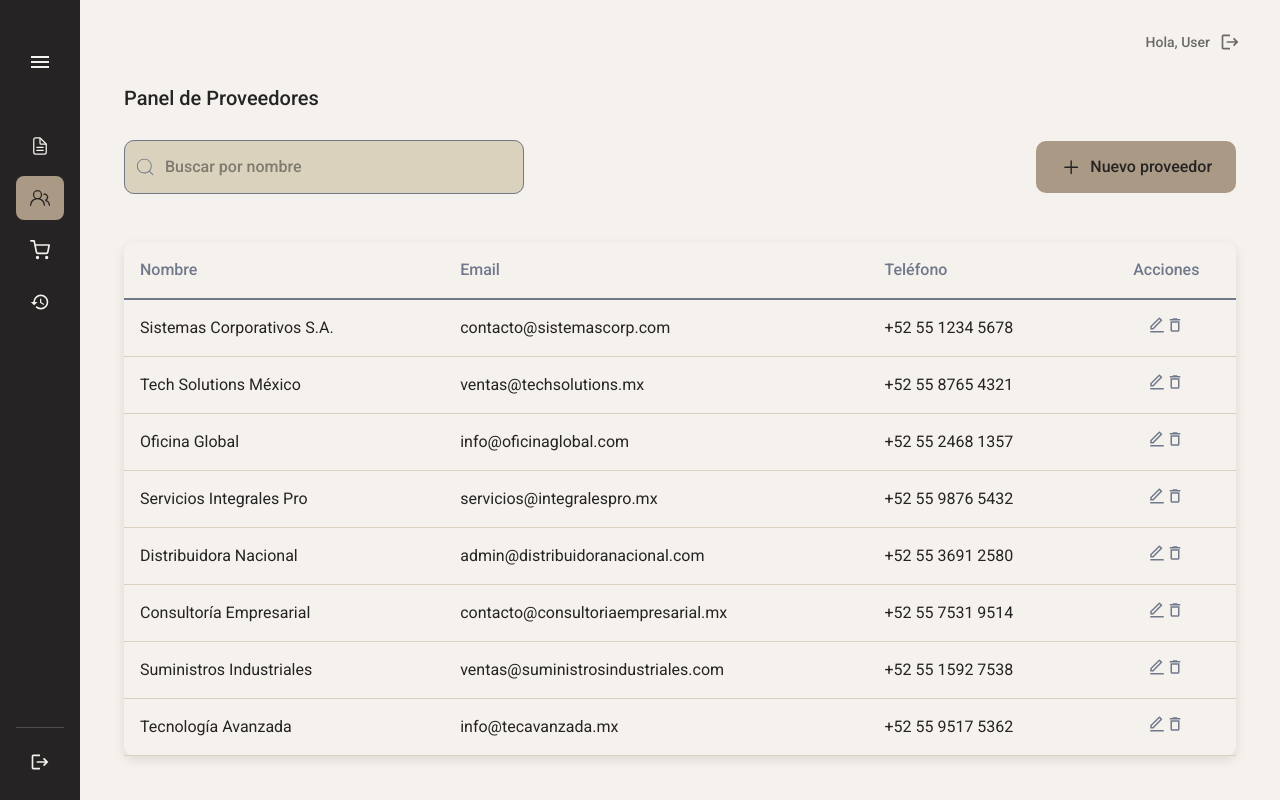
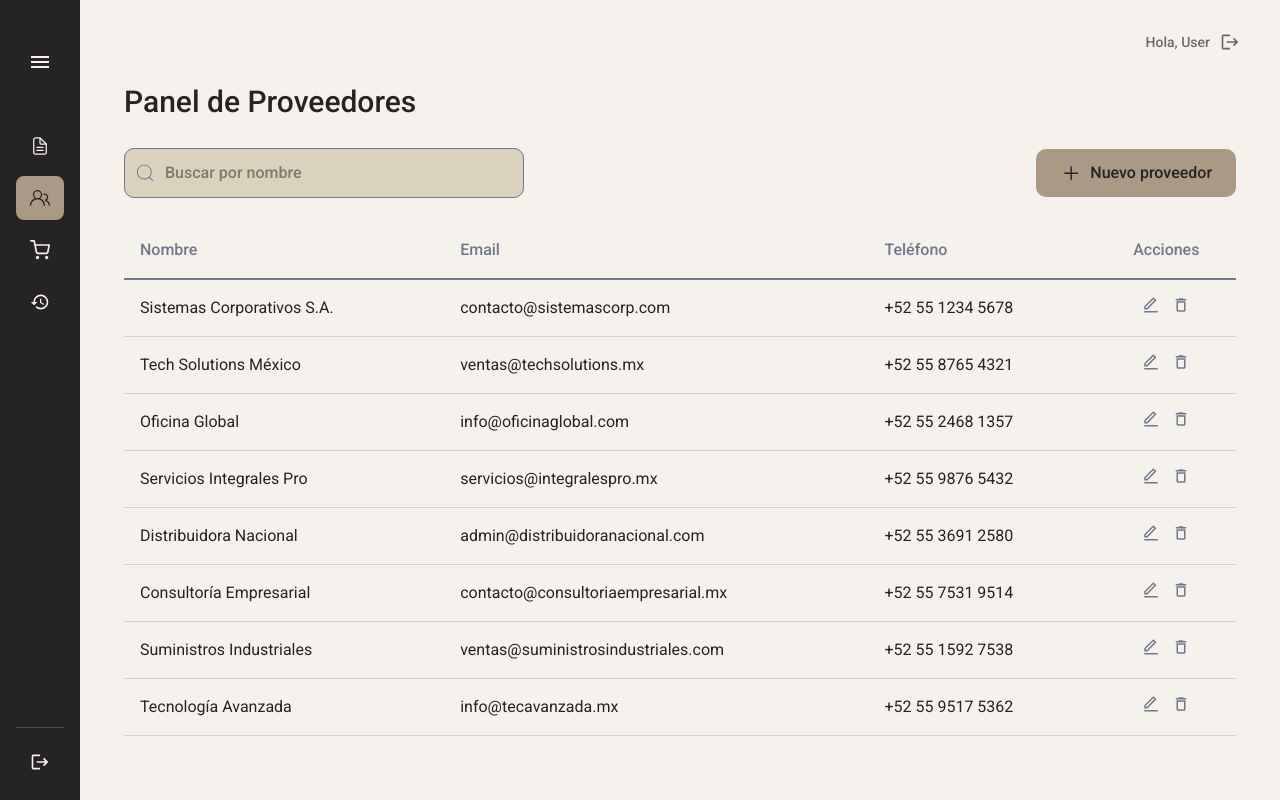
Before and after one commit to Katelynshapoval/BudgetManager, a React (Vite) app in the folder frontend/: page /dashboard/proveedores in a window 1280 px wide. Built offline with nearby package versions, Linux system fonts and the light colour scheme.

Commit message:
proveedores tailwind

```diff
--- a/frontend/src/index.css
+++ b/frontend/src/index.css
@@ -1,36 +1,59 @@
+/* Fonts */
 @import url("https://fonts.googleapis.com/css2?family=Roboto:wght@300;400;500;700&display=swap");
+
+/* Tailwind */
 @import "tailwindcss";
 
+/* Theme / Design Tokens */
 @theme {
+  /* Colors */
   --color-background: #f5f1ed;
   --color-text: #252323;
   --color-primary: #70798c;
   --color-secondary: #dad2bc;
   --color-accent: #a99985;
   --color-light: #6b6968;
+
+  /* Typography */
   --font-sans: "Roboto", sans-serif;
 }
 
+/* BASE LAYER */
 @layer base {
+  /* Global Reset / Scroll */
+  html,
+  body {
+    @apply w-full;
+    overflow-x: scroll;
+    -ms-overflow-style: none;
+    scrollbar-width: none;
+  }
+
+  html::-webkit-scrollbar,
+  body::-webkit-scrollbar {
+    height: 0;
+  }
+
   /* Typography */
   body {
     @apply font-sans font-medium text-xl;
   }
 
   h1 {
-    @apply mb-7;
+    @apply mb-7 text-xl md:text-3xl;
   }
 
   /* Forms */
   input {
-    @apply w-full px-3 py-2 md:py-3.5 rounded-lg border border-accent bg-secondary
-           transition-all duration-200 ease-in-out outline-none
+    @apply w-full rounded-lg border border-accent bg-secondary
+           px-3 py-2 md:py-3.5
+           outline-none transition-all duration-200 ease-in-out
            focus:border-accent focus:ring-4 focus:ring-accent/30 focus:outline-none;
   }
 
   /* Tables */
   table {
-    @apply w-full text-left border-collapse;
+    @apply w-full border-collapse text-left;
   }
 
   thead tr {
@@ -55,14 +78,73 @@
   }
 }
 
+/* COMPONENT LAYER */
 @layer components {
+  /* Page Layout */
   .page {
     @apply bg-background p-5;
   }
+
+  /* Table Actions */
   .actionCell {
-    @apply flex justify-center;
+    @apply flex justify-center gap-3;
   }
+
   .tableActionIcon {
-    @apply text-base md:text-lg text-primary hover:text-text cursor-pointer;
+    @apply cursor-pointer text-base md:text-lg text-primary hover:text-text;
+  }
+
+  /* Control Bar (search + add-new) */
+  .controlButtons {
+    @apply mb-6 flex flex-col gap-4 items-center justify-between md:flex-row;
+  }
+
+  /* Search Bar */
+  .searchBar {
+    @apply relative w-full max-w-100 rounded-[10px] bg-secondary;
+  }
+
+  .search-icon {
+    @apply absolute left-2.5 top-1/2 -translate-y-1/2 text-primary;
+  }
+
+  .searchBar input {
+    @apply w-full rounded-[10px] border border-primary bg-transparent
+           p-2 px-10 md:p-3 md:px-10
+           text-sm md:text-base outline-none
+           transition-all duration-300 ease-in-out;
+  }
+
+  .searchBar input:focus {
+    @apply border-accent ring-[3px] ring-accent/30;
+  }
+
+  /* Add-New Button */
+  .addNewButton {
+    @apply flex w-full items-center justify-center gap-2
+           rounded-[10px] border-none bg-accent
+           p-2 md:w-50 md:p-3
+           cursor-pointer text-sm md:text-base
+           transition-all duration-300 ease-in-out;
+  }
+
+  .addNewButton:hover {
+    @apply -translate-y-0.5 bg-primary text-white;
+  }
+
+  /* Icons */
+  .iconProveedores {
+    @apply text-[1.4rem];
+  }
+
+  /* Utilities */
+  .hideHorizontalScroll {
+    @apply w-full overflow-x-auto;
+    -ms-overflow-style: none;
+    scrollbar-width: none;
+  }
+
+  .hideHorizontalScroll::-webkit-scrollbar {
+    display: none;
   }
 }
--- a/frontend/src/pages/Presupuesto/Presupuesto.jsx
+++ b/frontend/src/pages/Presupuesto/Presupuesto.jsx
@@ -48,7 +48,7 @@ function DepartmentFilter({ id, value, onChange }) {
 
 function BudgetTable({ data }) {
   return (
-    <div className="overflow-x-auto w-full">
+    <div className="hideHorizontalScroll">
       <table className="table">
         <thead>
           <tr>
--- a/frontend/src/pages/Proveedores/Proveedores.css
+++ /dev/null
@@ -1,67 +0,0 @@
-.buttonsProveedores {
-  display: flex;
-  justify-content: space-between;
-  align-items: center;
-  margin-bottom: 3rem;
-}
-
-.searchByName {
-  position: relative;
-  width: 400px;
-  border-radius: 10px;
-  background-color: var(--color-secondary);
-}
-
-.search-icon {
-  position: absolute;
-  top: 50%;
-  left: 10px;
-  transform: translateY(-50%);
-  color: var(--color-primary);
-}
-
-.searchByName input {
-  width: 100%;
-  padding: 15px 15px 15px 40px;
-  border: 1px solid var(--color-primary);
-  border-radius: 10px;
-  background-color: transparent;
-  outline: none;
-  font-size: 1rem;
-  transition: all 0.3s ease;
-}
-
-.searchByName input:focus {
-  border: 1px solid var(--color-accent);
-  box-shadow: 0 0 0 3px rgba(169, 153, 133, 0.3);
-}
-
-.nuevoProveedor {
-  display: flex;
-  align-items: center;
-  justify-content: center;
-  gap: 8px;
-  width: 200px;
-  padding: 15px;
-  border: none;
-  border-radius: 10px;
-  background-color: var(--color-accent);
-  cursor: pointer;
-  font-size: 1rem;
-  transition: all 0.3s ease;
-}
-
-.nuevoProveedor:hover {
-  background-color: var(--color-primary);
-  color: white;
-  transform: translateY(-2px);
-}
-
-.iconProveedores {
-  font-size: 1.4rem;
-}
-
-.proveedores .table {
-  box-shadow: rgba(0, 0, 0, 0.1) 0px 4px 12px;
-  border-radius: 10px;
-}
--- a/frontend/src/pages/Proveedores/Proveedores.jsx
+++ b/frontend/src/pages/Proveedores/Proveedores.jsx
@@ -1,4 +1,3 @@
-import "./Proveedores.css";
 import { CiSearch } from "react-icons/ci";
 import { IoAddOutline } from "react-icons/io5";
 import { RiEditLine } from "react-icons/ri";
@@ -6,30 +5,90 @@ import { MdDeleteOutline } from "react-icons/md";
 import NuevoProveedor from "../../components/NuevoProveedor/NuevoProveedor";
 import { useState } from "react";
 
+const PROVEEDORES = [
+  {
+    name: "Sistemas Corporativos S.A.",
+    email: "contacto@sistemascorp.com",
+    phone: "+52 55 1234 5678",
+  },
+  {
+    name: "Tech Solutions México",
+    email: "ventas@techsolutions.mx",
+    phone: "+52 55 8765 4321",
+  },
+  {
+    name: "Oficina Global",
+    email: "info@oficinaglobal.com",
+    phone: "+52 55 2468 1357",
+  },
+  {
+    name: "Servicios Integrales Pro",
+    email: "servicios@integralespro.mx",
+    phone: "+52 55 9876 5432",
+  },
+  {
+    name: "Distribuidora Nacional",
+    email: "admin@distribuidoranacional.com",
+    phone: "+52 55 3691 2580",
+  },
+  {
+    name: "Consultoría Empresarial",
+    email: "contacto@consultoriaempresarial.mx",
+    phone: "+52 55 7531 9514",
+  },
+  {
+    name: "Suministros Industriales",
+    email: "ventas@suministrosindustriales.com",
+    phone: "+52 55 1592 7538",
+  },
+  {
+    name: "Tecnología Avanzada",
+    email: "info@tecavanzada.mx",
+    phone: "+52 55 9517 5362",
+  },
+];
+
 function Proveedor() {
   const [addProveedorShow, setAddProveedorShow] = useState(false);
+  const [search, setSearch] = useState("");
+
+  const filteredProveedores = PROVEEDORES.filter((p) =>
+    p.name.toLowerCase().includes(search.toLowerCase()),
+  );
+
   return (
     <div className="page proveedores">
       <h1>Panel de Proveedores</h1>
+
       {addProveedorShow && (
         <NuevoProveedor
           hidePopup={() => setAddProveedorShow(false)}
           show={addProveedorShow}
         />
       )}
-      <div className="buttonsProveedores">
-        <div className="searchByName">
+
+      {/* Toolbar */}
+      <div className="controlButtons">
+        <div className="searchBar">
           <CiSearch className="search-icon iconProveedores" />
-          <input type="text" placeholder="Buscar por nombre" />
+          <input
+            type="text"
+            placeholder="Buscar por nombre"
+            value={search}
+            onChange={(e) => setSearch(e.target.value)}
+          />
         </div>
         <button
-          className="nuevoProveedor"
+          className="addNewButton"
           onClick={() => setAddProveedorShow(true)}
         >
           <IoAddOutline className="iconProveedores" />
           Nuevo proveedor
         </button>
       </div>
+
+      {/* Table */}
+      <div className="hideHorizontalScroll">
         <table className="table">
           <thead>
             <tr>
@@ -40,80 +99,27 @@ function Proveedor() {
             </tr>
           </thead>
           <tbody>
-          <tr>
-            <td>Sistemas Corporativos S.A.</td>
-            <td>contacto@sistemascorp.com</td>
-            <td>+52 55 1234 5678</td>
+            {filteredProveedores.map((p) => (
+              <tr key={p.email}>
+                <td>{p.name}</td>
+                <td>{p.email}</td>
+                <td>{p.phone}</td>
                 <td className="actionCell">
                   <RiEditLine className="tableActionIcon" />
                   <MdDeleteOutline className="tableActionIcon" />
                 </td>
               </tr>
+            ))}
+            {filteredProveedores.length === 0 && (
               <tr>
-            <td>Tech Solutions México</td>
-            <td>ventas@techsolutions.mx</td>
-            <td>+52 55 8765 4321</td>
-            <td className="actionCell">
-              <RiEditLine className="tableActionIcon" />
-              <MdDeleteOutline className="tableActionIcon" />
+                <td colSpan={4} className="text-center text-primary">
+                  No se encontraron proveedores
                 </td>
               </tr>
-          <tr>
-            <td>Oficina Global</td>
-            <td>info@oficinaglobal.com</td>
-            <td>+52 55 2468 1357</td>
-            <td className="actionCell">
-              <RiEditLine className="tableActionIcon" />
-              <MdDeleteOutline className="tableActionIcon" />
-            </td>
-          </tr>
-          <tr>
-            <td>Servicios Integrales Pro</td>
-            <td>servicios@integralespro.mx</td>
-            <td>+52 55 9876 5432</td>
-            <td className="actionCell">
-              <RiEditLine className="tableActionIcon" />
-              <MdDeleteOutline className="tableActionIcon" />
-            </td>
-          </tr>
-          <tr>
-            <td>Distribuidora Nacional</td>
-            <td>admin@distribuidoranacional.com</td>
-            <td>+52 55 3691 2580</td>
-            <td className="actionCell">
-              <RiEditLine className="tableActionIcon" />
-              <MdDeleteOutline className="tableActionIcon" />
-            </td>
-          </tr>
-          <tr>
-            <td>Consultoría Empresarial</td>
-            <td>contacto@consultoriaempresarial.mx</td>
-            <td>+52 55 7531 9514</td>
-            <td className="actionCell">
-              <RiEditLine className="tableActionIcon" />
-              <MdDeleteOutline className="tableActionIcon" />
-            </td>
-          </tr>
-          <tr>
-            <td>Suministros Industriales</td>
-            <td>ventas@suministrosindustriales.com</td>
-            <td>+52 55 1592 7538</td>
-            <td className="actionCell">
-              <RiEditLine className="tableActionIcon" />
-              <MdDeleteOutline className="tableActionIcon" />
-            </td>
-          </tr>
-          <tr>
-            <td>Tecnología Avanzada</td>
-            <td>info@tecavanzada.mx</td>
-            <td>+52 55 9517 5362</td>
-            <td className="actionCell">
-              <RiEditLine className="tableActionIcon" />
-              <MdDeleteOutline className="tableActionIcon" />
-            </td>
-          </tr>
+            )}
           </tbody>
         </table>
+      </div>
     </div>
   );
 }
```
Lines whose indentation alone changed are shown as unchanged.
